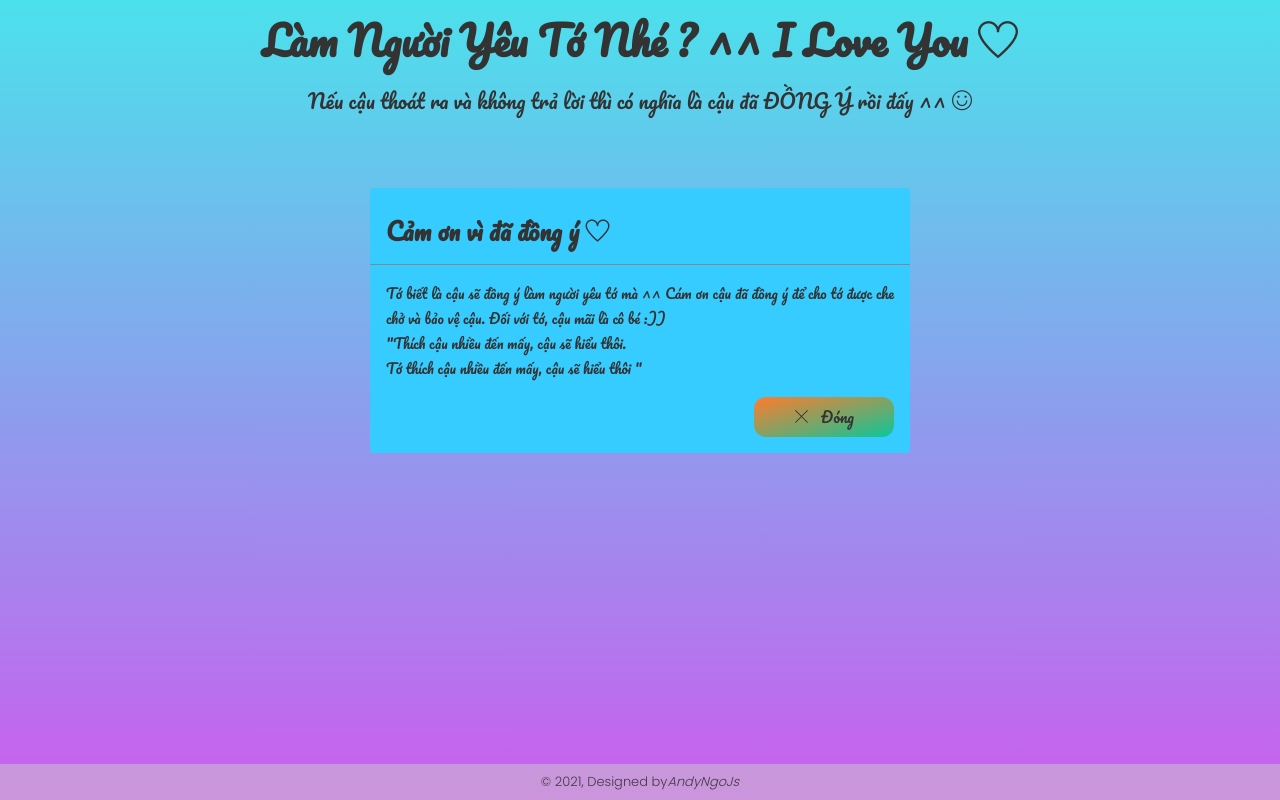
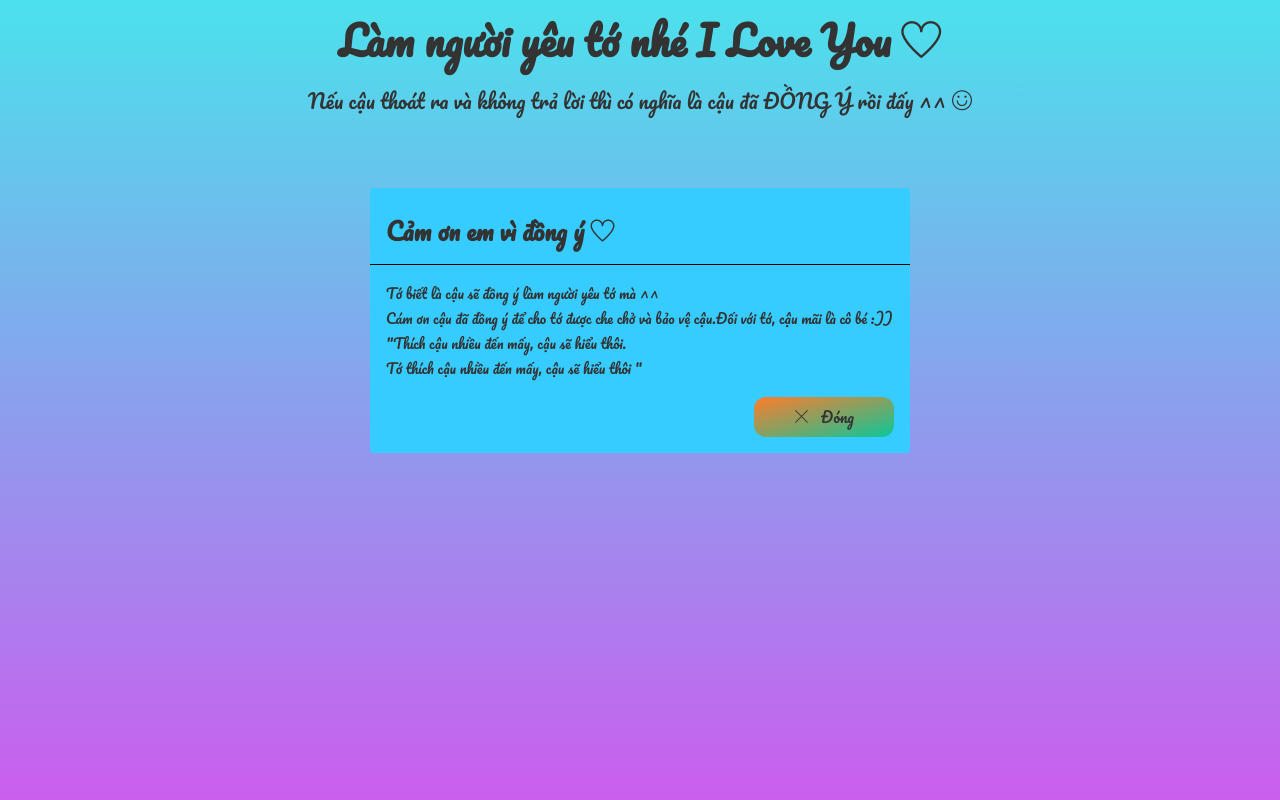
Before and after one commit to andyngojs/crush-love, a plain HTML site: page index.html in a window 1280 px wide. Both pictures are taken after a click on the button "Đồng Ý". Drawn offline with nearby package versions, Linux system fonts and the light colour scheme.

Commit message:
update 3-7-21

```diff
--- a/assets/js/main.js
+++ b/assets/js/main.js
@@ -1,60 +1,93 @@
-$(document).ready(function() {
-    setTimeout(function() {
-        $('.spinner').fadeOut()
-        $('#preloader').delay(350).fadeOut('slow')
-        $('body').delay(350).css({
-            'overflow': 'visible'
-        })
-    }, 600)
-})
+// CONFIG DATA
+const CONFIGDATA = {
+    titleHeader: 'Làm người yêu tớ nhé I Love You',
+    descriptionHeader: 'Nếu cậu thoát ra và không trả lời thì có nghĩa là cậu đã ĐỒNG Ý rồi đấy ^^',
+    buttonYes: 'Đồng Ý',
+    buttonNo: 'Không! Còn lâu nhé.',
+    titleModar: 'Cảm ơn em vì đồng ý',
+    descriptionModar: 'Tớ biết là cậu sẽ đồng ý làm người yêu tớ mà ^^ </br> Cám ơn cậu đã đồng ý để cho tớ được che chở và bảo vệ cậu.Đối với tớ, cậu mãi là cô bé :)) </br> "Thích cậu nhiều đến mấy, cậu sẽ hiểu thôi. </br>  Tớ thích cậu nhiều đến mấy, cậu sẽ hiểu thôi "',
+};
 
-function start() {
-    var btnYes = document.querySelector('.btn--yes')
-    var btnNo = document.querySelector('.btn--no')
-    var btnOpen = document.querySelector('.btn--open')
-    var popup = document.querySelector('.modal')
-    var overlay = document.querySelector('.modal__overlay')
-    var btnClose = document.querySelector('.btn-close')
+
+
+
+
+// Author: andyngojs
+// Facebook: http://fb.com/dn279
+// Join us: https://fb.com/groups/dobeeteam.community
+
+
+
+
+
+
+
+
+
+
+
+
+
+
+// Không được thay đổi ở đây - Not to change
+$(document).ready(function() {setTimeout(function() {$('.spinner').fadeOut();$('#preloader').delay(350).fadeOut('slow');$('body').delay(350).css({'overflow': 'visible'})}, 600)});
+
+function start(data) {
+    var btnYes = document.querySelector('.btn--yes');
+    var btnNo = document.querySelector('.btn--no');
+    var popup = document.querySelector('.modal');
+    var overlay = document.querySelector('.modal__overlay');
+    var btnClose = document.querySelector('.btn-close');
+    var headerModar = document.querySelector('.heading-name');
+    var desccriptionModar = document.querySelector('.message');
 
     window.onload = () => {
         document.querySelector('.music').play()
         document.querySelector('.music').volume = 1
-    }
-
+    };
     window.onkeypress = (e) => {
         if (e.charCode === 32) {
-            document.querySelector('.music').play()
+            document.querySelector('.music').play();
         }
-    }
+    };
 
     document.querySelector('.header').innerHTML = `
         <h1 class="header-name">
-            Làm Người Yêu Tớ Nhé ? ^^ I Love You
+            ${data.titleHeader}
             <i class="ti-heart"></i>
         </h1>
-        <p class="header-description">Nếu cậu thoát ra và không trả lời thì có nghĩa là cậu đã ĐỒNG Ý rồi đấy ^^
+        <p class="header-description">${data.descriptionHeader}
             <i class="ti-face-smile"></i>
-        </p>`
-
+        </p>`;
+    btnYes.innerHTML = `<i class="ti-thumb-up"></i> ${data.buttonYes}`;
+    btnNo.innerHTML =  ` <i class="ti-thumb-down"></i> ${data.buttonNo}`;
+    headerModar.innerHTML = `${data.titleModar} <i class="ti-heart"></i>`;
+    desccriptionModar.innerHTML = `${data.descriptionModar}`
 
     btnYes.onclick = () => {
-        popup.classList.add('show')
-    }
-
+        popup.classList.add('show');
+    };
     btnClose.onclick = () => {
-        popup.classList.remove('show')
-    }
+        popup.classList.remove('show');
+    };
 
     overlay.onclick = () => {
-        popup.classList.remove('show')
-    }
+        popup.classList.remove('show');
+    };
+
+    btnNo.onclick = () => {
+        btnNo.style.top = 100 + "px";
+        btnYes.style.top = 280 + "px";
+
+    };
 
     btnNo.onmouseover = (e) => {
-        var x = Math.random() * e.relatedTarget.clientHeight * 0.9
-        var y = Math.random() * e.relatedTarget.clientWidth * 0.9
-        btnNo.style.top = x + "px"
-        btnNo.style.right = y + "px"
-    }
+        var x = Math.random() * e.relatedTarget.clientHeight * 0.9;
+        var y = Math.random() * e.relatedTarget.clientWidth * 0.9;
+        btnNo.style.top = x + "px";
+        btnNo.style.right = y + "px";
+    };
 
-}
-start()
+};
+
+start(CONFIGDATA);
--- a/assets/responsive.css
+++ b/assets/responsive.css
@@ -54,14 +54,14 @@
     .btn--yes {
         position: absolute;
         width: var(--width-btn);
-        left: 20px;
+        left: 30px;
         top: 100px
     }
     .btn--no {
         width: var(--width-btn);
         position: absolute;
         top: 280px;
-        left: 20px;
+        left: 30px;
     }
     .message-modal {
         width: 430px;
--- a/assets/styles.css
+++ b/assets/styles.css
@@ -38,10 +38,10 @@ body {
     flex-direction: column;
     flex: 1;
     background-image: linear-gradient( to right top, #cb5eee,#4be1ec);
-    animation: changeColor linear 2s;
-    -webkit-animation: changeColor linear 2s;
-    -moz-animation: changeColor linear 2s;
-    -o-animation: changeColor linear 1s;
+    animation: changeColor linear 4s;
+    -webkit-animation: changeColor linear 4s;
+    -moz-animation: changeColor linear 4s;
+    -o-animation: changeColor linear 4s;
     animation-iteration-count: infinite;
 }
 
@@ -203,11 +203,11 @@ body {
 
 .heading-name {
     padding: 18px 0 8px 16px;
-    font-size: 1.6rem;
-    font-weight: 400;
+    font-size: 2.4rem;
+    font-weight: bolder;
     color: var(--text-color);
     line-height: 50px;
-    border-bottom: 1px solid #888;
+    border-bottom: 1px solid var(--black-color);
 }
 
 .heading-msg {
--- a/index.html
+++ b/index.html
@@ -16,7 +16,7 @@
     <link rel="stylesheet" href="./assets/fonts/themify-icons.css">
     <link rel="stylesheet" href="./assets/styles.css">
     <link rel="stylesheet" href="./assets/responsive.css">
-    <title>::.. Thế Giới của Anhh ^^ ..::</title>
+    <title>::.. Thế Giới của Anh ^^ ..::</title>
 </head>
 <body>
     <div class="container">
@@ -33,33 +33,25 @@
                 </audio>
             </div>
             <div class="answer-question">
-                <button class="btn btn--yes">
-                    <i class="ti-thumb-up"></i>Đồng Ý
-                </button>
-                <button class="btn btn--no">
-                    <i class="ti-thumb-down"></i>Không! Còn lâu nhé
-                </button>
+                <button class="btn btn--yes"></button>
+                <button class="btn btn--no"></button>
             </div>
         </div>
-        <footer class="footer"><span class="footer-lisence">© 2021, Designed by<a href="https://fb.com/100055545081553" class="footer-link">AndyNgoJs</a></span></footer>
+        <!-- <footer class="footer">
+            <span class="footer-lisence">© 2021, Designed by
+                <a href="https://fb.com/100055545081553" class="footer-link">AndyNgoJs</a>
+            </span>
+        </footer> -->
         <!-- Modal -->
         <div class="modal ">
             <div class="modal__overlay"></div>
             <div class="modal__body">
                 <div class="message-modal">
                     <div class="heading-name">
-                        <h2 class="name">Cảm ơn vì đã đồng ý
-                            <i class="ti-heart"></i>
-                        </h2>
+                        <h2 class="name"></h2>
                     </div>
                     <div class="heading-msg">
-                        <p class="message">
-                            Tớ biết là cậu sẽ đồng ý làm người yêu tớ mà ^^
-                            Cám ơn cậu đã đồng ý để cho tớ được che chở và bảo vệ cậu.
-                            Đối với tớ, cậu mãi là cô bé :)) </br>
-                            "Thích cậu nhiều đến mấy, cậu sẽ hiểu thôi. </br>
-                            Tớ thích cậu nhiều đến mấy, cậu sẽ hiểu thôi "
-                        </p>
+                        <p class="message"></p>
                     </div>
                     <div class="footer-modal">
                         <button class="btn btn-close">
```
Also changed, not shown: 1 other file.
